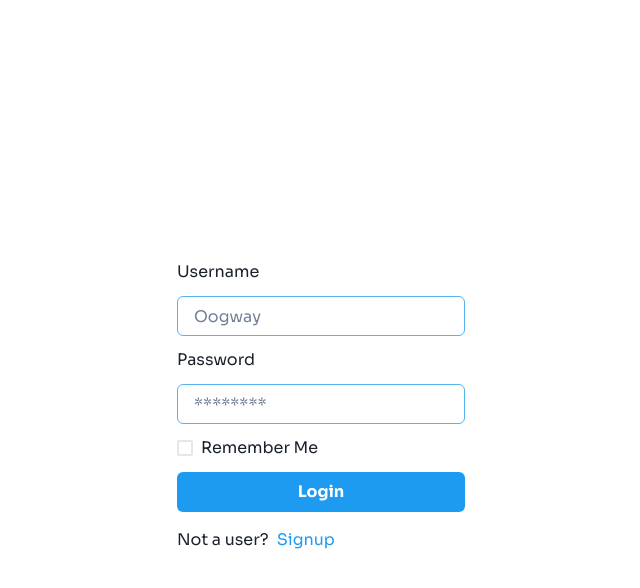
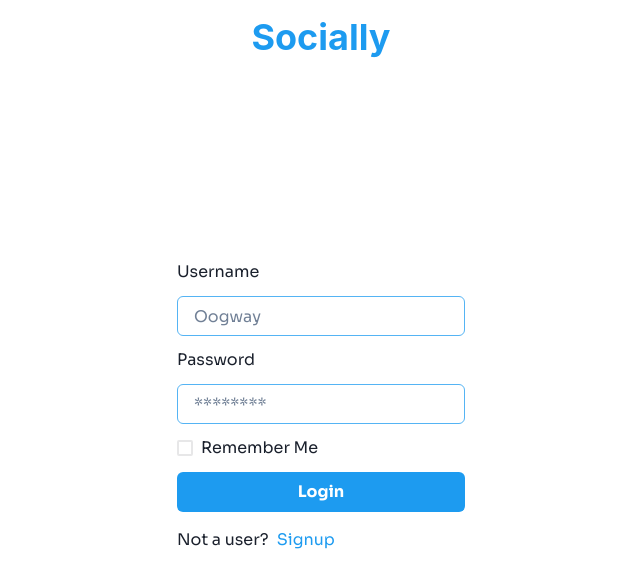
Before and after one commit to kart-c/socially, a React (Create React App) app: page /login in a window 1280 px wide. Shown: the top 588 px of the page, without its empty margins (319-959 px from the left). Built offline with nearby package versions, Linux system fonts and the light colour scheme; what miragejs would draw is missing.

Commit message:
feat: navigate to home from login/signup screens

```diff
--- a/src/Pages/Login/Login.jsx
+++ b/src/Pages/Login/Login.jsx
@@ -9,11 +9,16 @@ import {
 	Input,
 	Link,
 	Text,
+	Heading,
 } from '@chakra-ui/react';
 import { Link as ReachLink } from 'react-router-dom';
 
 const Login = () => {
 	return (
+		<>
+			<Heading as="h1" my="0" color="brand.500" position="fixed" top="4">
+				<ReachLink to="/">Socially</ReachLink>
+			</Heading>
 			<Container maxW={320}>
 				<Flex height="100vh" justifyContent="center" maxW="full" flexDir="column">
 					<FormControl>
@@ -38,6 +43,7 @@ const Login = () => {
 					</Text>
 				</Flex>
 			</Container>
+		</>
 	);
 };
 
--- a/src/Pages/Signup/Signup.jsx
+++ b/src/Pages/Signup/Signup.jsx
@@ -6,6 +6,7 @@ import {
 	FormControl,
 	FormLabel,
 	GridItem,
+	Heading,
 	Input,
 	Link,
 	SimpleGrid,
@@ -15,6 +16,10 @@ import { Link as ReachLink } from 'react-router-dom';
 
 const Signup = () => {
 	return (
+		<>
+			<Heading as="h1" my="0" color="brand.500" position="fixed" top="4">
+				<ReachLink to="/">Socially</ReachLink>
+			</Heading>
 			<Flex h="100vh" justify="center" align="center">
 				<SimpleGrid columnGap="2" columns="2" maxW={320}>
 					<GridItem colSpan="1">
@@ -55,6 +60,7 @@ const Signup = () => {
 					</GridItem>
 				</SimpleGrid>
 			</Flex>
+		</>
 	);
 };
 
```
Lines whose indentation alone changed are shown as unchanged.
